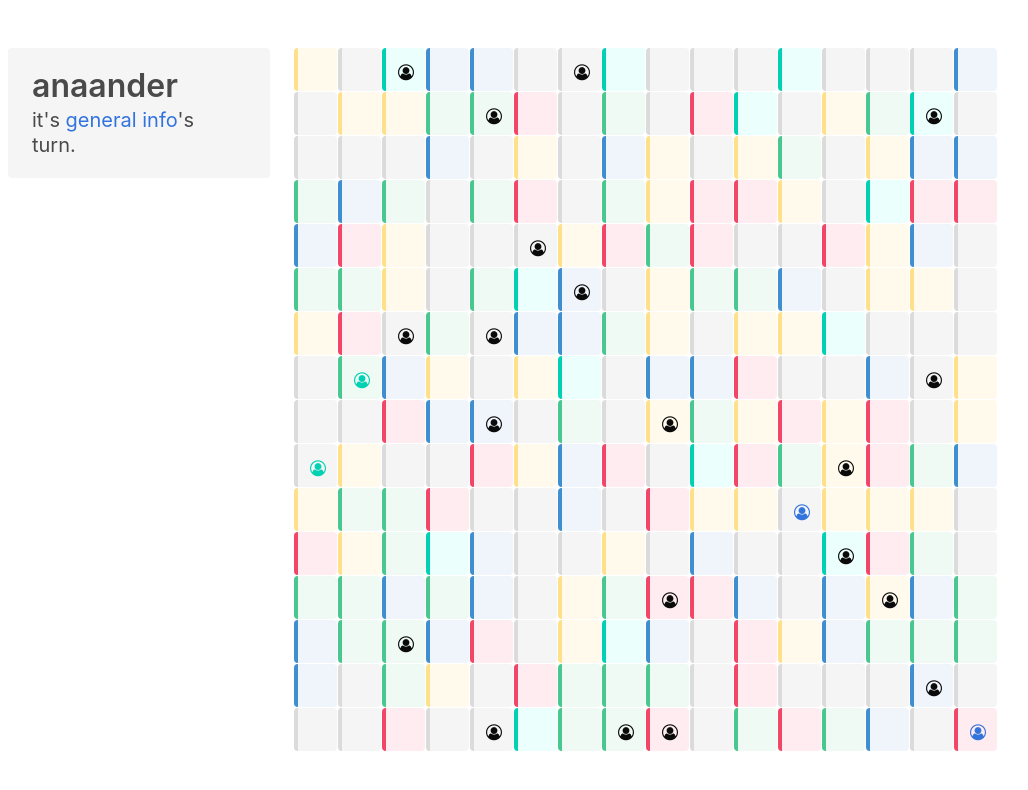
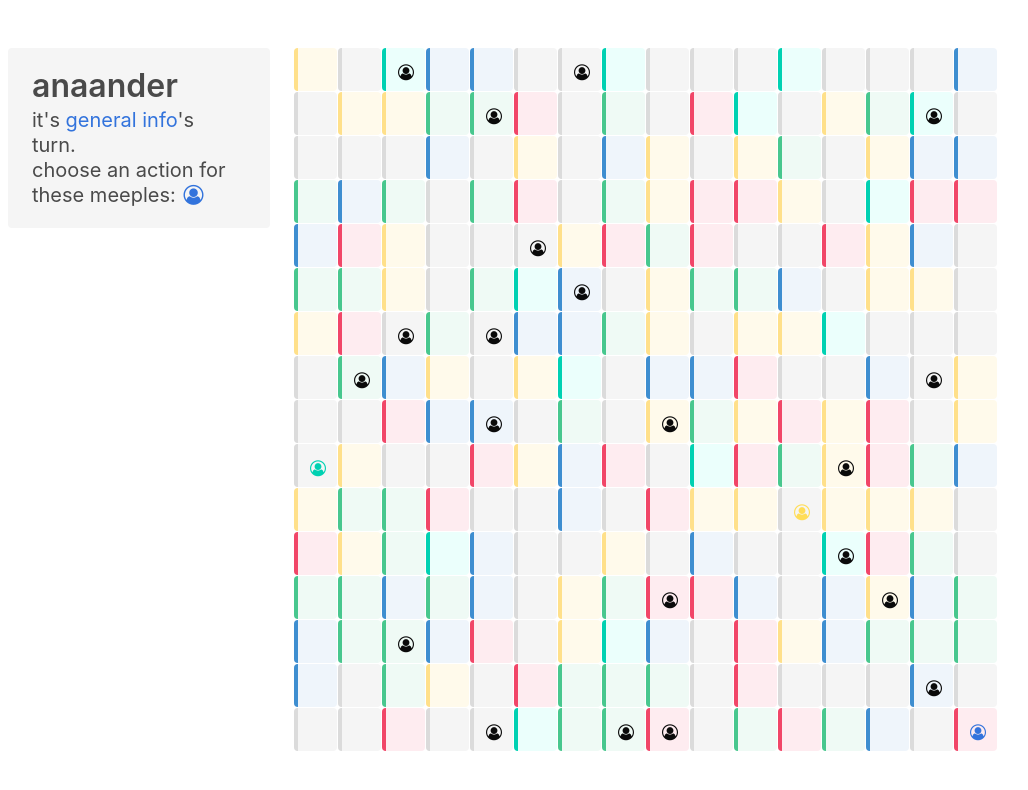
Before and after one commit to hervan/anaander, a React app: page / in a window 1280 px wide. Both pictures are taken after a click on the link "click here to begin.". Shown: the top 790 px of the page, without its empty margins (72-1100 px from the left). Built offline with nearby package versions, Linux system fonts and the light colour scheme.

Commit message:
enhanced and fixed some guides

```diff
--- a/src/Game.ts
+++ b/src/Game.ts
@@ -12,6 +12,7 @@ const colors: Color[] = [
     "success",
     "danger",
     "primary",
+    "default", "default", "default",
     "default", "default", "default",
     "default", "default", "default",
     "default", "default", "default",
@@ -112,8 +113,7 @@ const InvalidPlays: IDictionary = {
     EmptyTerrain: "choose a terrain with a meeple in it.",
     NoGameYet: "wait for a game to begin.",
     OutOfBoard: "keep your meeples inside the board.",
-    NotYourTurn: "wait for your turn to begin.",
-    None: ""
+    NotYourTurn: "wait for your turn to begin."
 };
 
 type InvalidPlay = {
@@ -327,7 +327,7 @@ export function play(game: Game, play: Play): Game {
                 turn: game.turn,
                 currentPlayer: colors[0],
                 state: play.state,
-                lastAction: { explanation: InvalidPlays.None }
+                lastAction: "skip"
             };
 
         default:
--- a/src/components/Status.tsx
+++ b/src/components/Status.tsx
@@ -52,7 +52,7 @@ export default (props: IProps) => {
 
         case "play":
 
-            let guide_detail: string;
+            let guide_detail: JSX.Element;
 
             switch (props.game.lastAction) {
 
@@ -67,12 +67,19 @@ export default (props: IProps) => {
                 case "skip":
                 case null:
 
-                    guide_detail = "choose an action for all your pieces with side " + props.game.turn + " up.";
+                    const side: JSX.Element =
+                        <span className="icon">
+                            <i className={"fa fa-user-circle"
+                                + (props.game.turn === "heads" ? "-o" : "")
+                                + " is-" + props.game.currentPlayer}></i>
+                        </span>;
+                    guide_detail =
+                        <span>choose an action for these meeples: {side}</span>;
                     break;
 
                 default:
 
-                    guide_detail = props.game.lastAction.explanation;
+                    guide_detail = <span>{props.game.lastAction.explanation}</span>;
                     break;
             }
 
```
